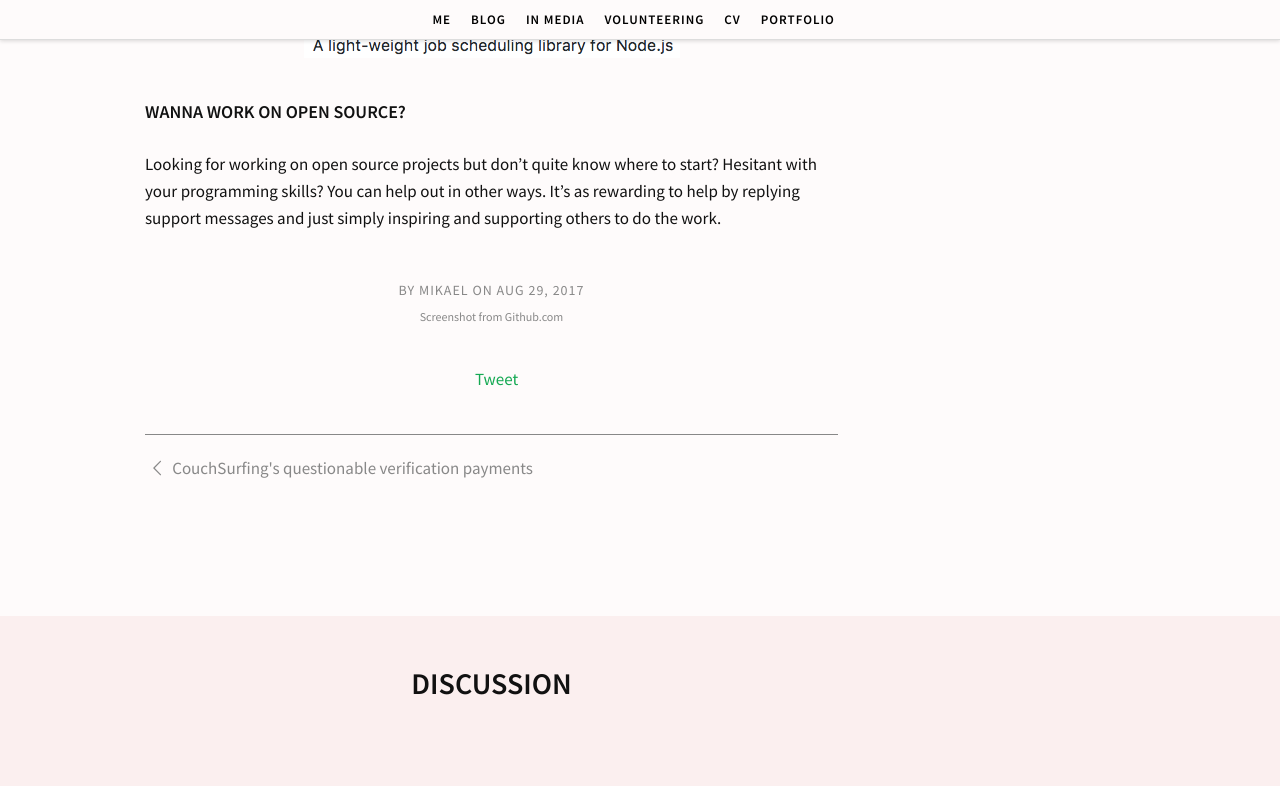
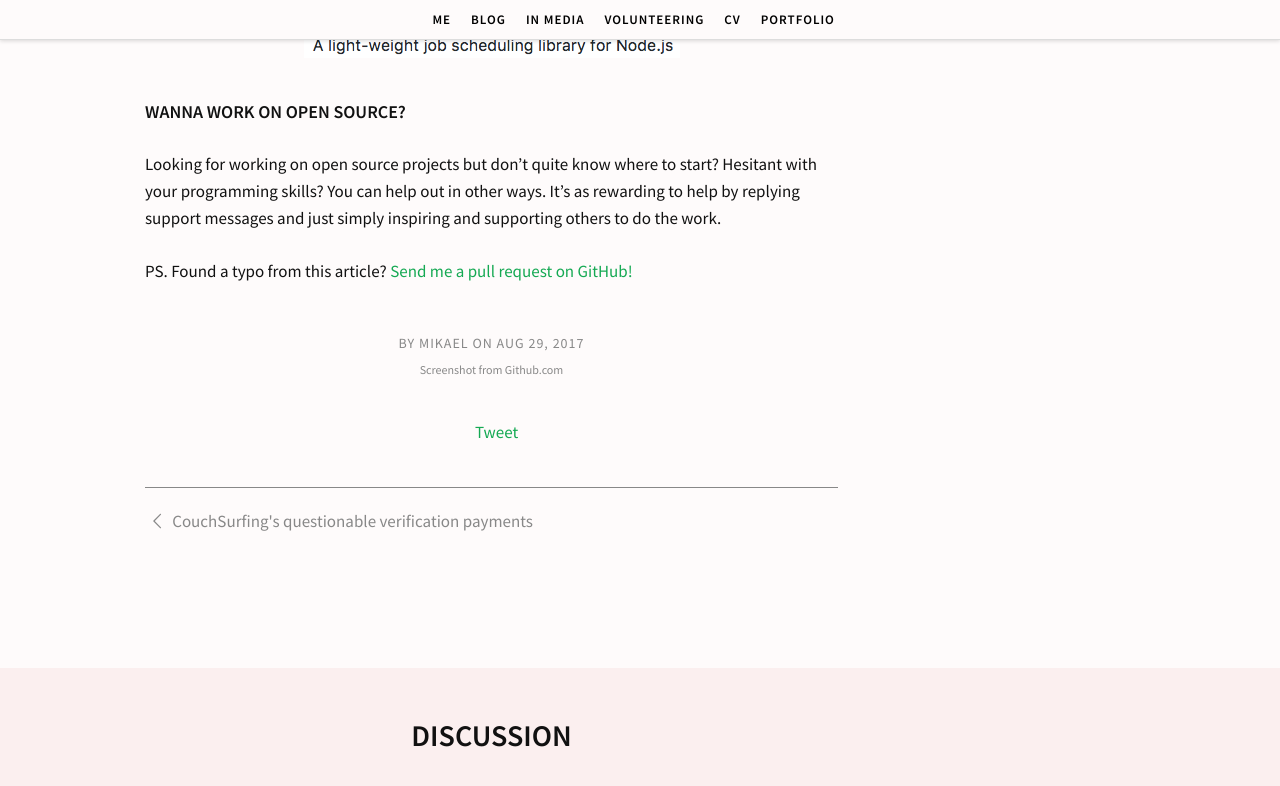
Before and after one commit to simison/simison.github.io, a Jekyll site: the page built from _posts/2017-08-29-how-to-help-struggling-opensource-projects.markdown, in a window 1280 px wide and 900 px high, scrolled down 2286 px. Shown: the top 786 px of the window. Built offline with Jekyll 4.4.1, drawn with Linux system fonts in a browser that asks for light colours; some web fonts are replaced; comment, search, counter and statistics services are not loaded.

Commit message:
PRs welcome 👍

```diff
--- a/_posts/2017-08-29-how-to-help-struggling-opensource-projects.markdown
+++ b/_posts/2017-08-29-how-to-help-struggling-opensource-projects.markdown
@@ -52,3 +52,5 @@ _Thank you so much for
 <h3>Wanna work on open source?</h3>
 
 Looking for working on open source projects but don't quite know where to start? Hesitant with your programming skills? You can help out in other ways. It's as rewarding to help by replying support messages and just simply inspiring and supporting others to do the work.
+
+PS. Found a typo from this article? [Send me a pull request on GitHub!](https://github.com/simison/simison.github.io/edit/master/_posts/2017-08-29-how-to-help-struggling-opensource-projects.markdown)
```
